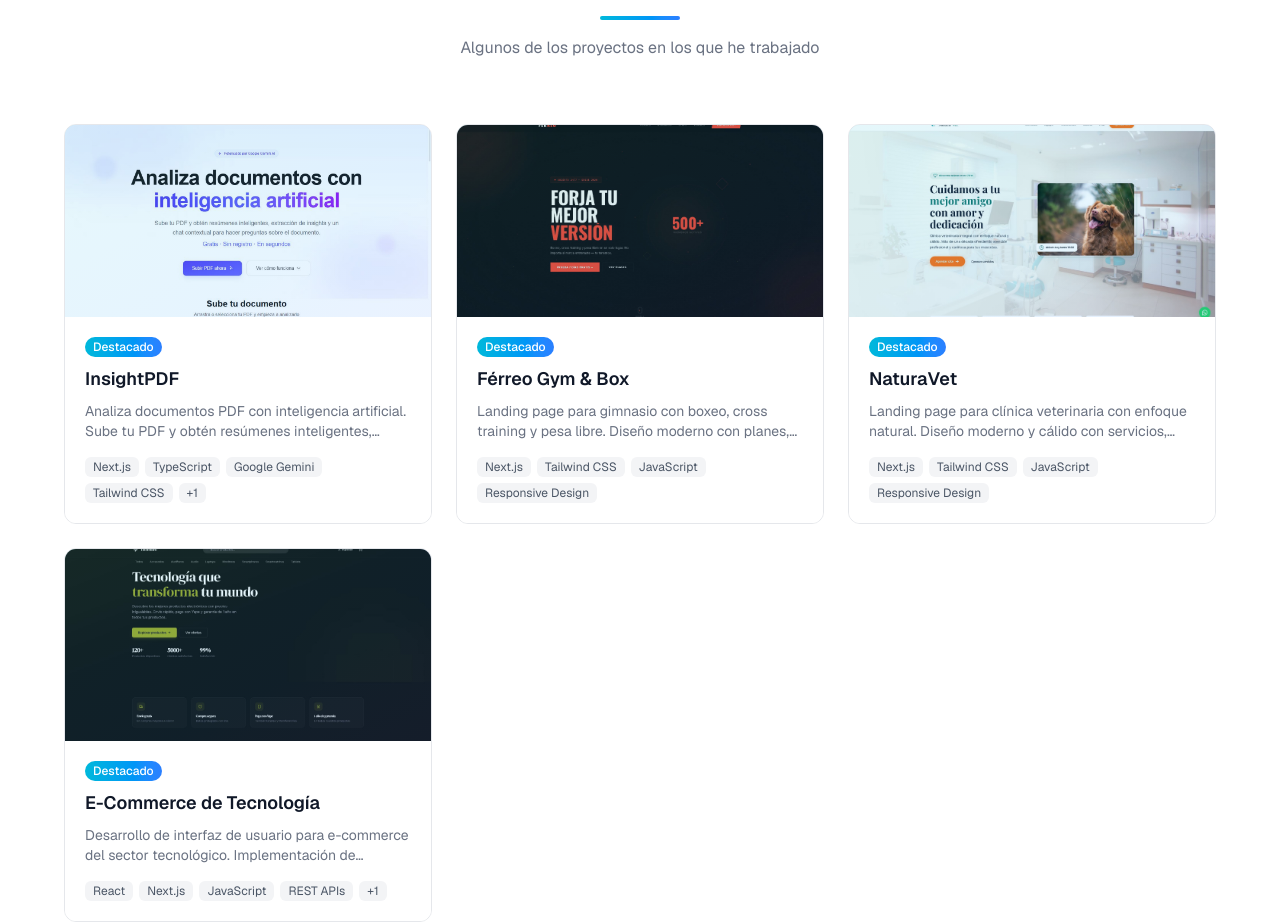
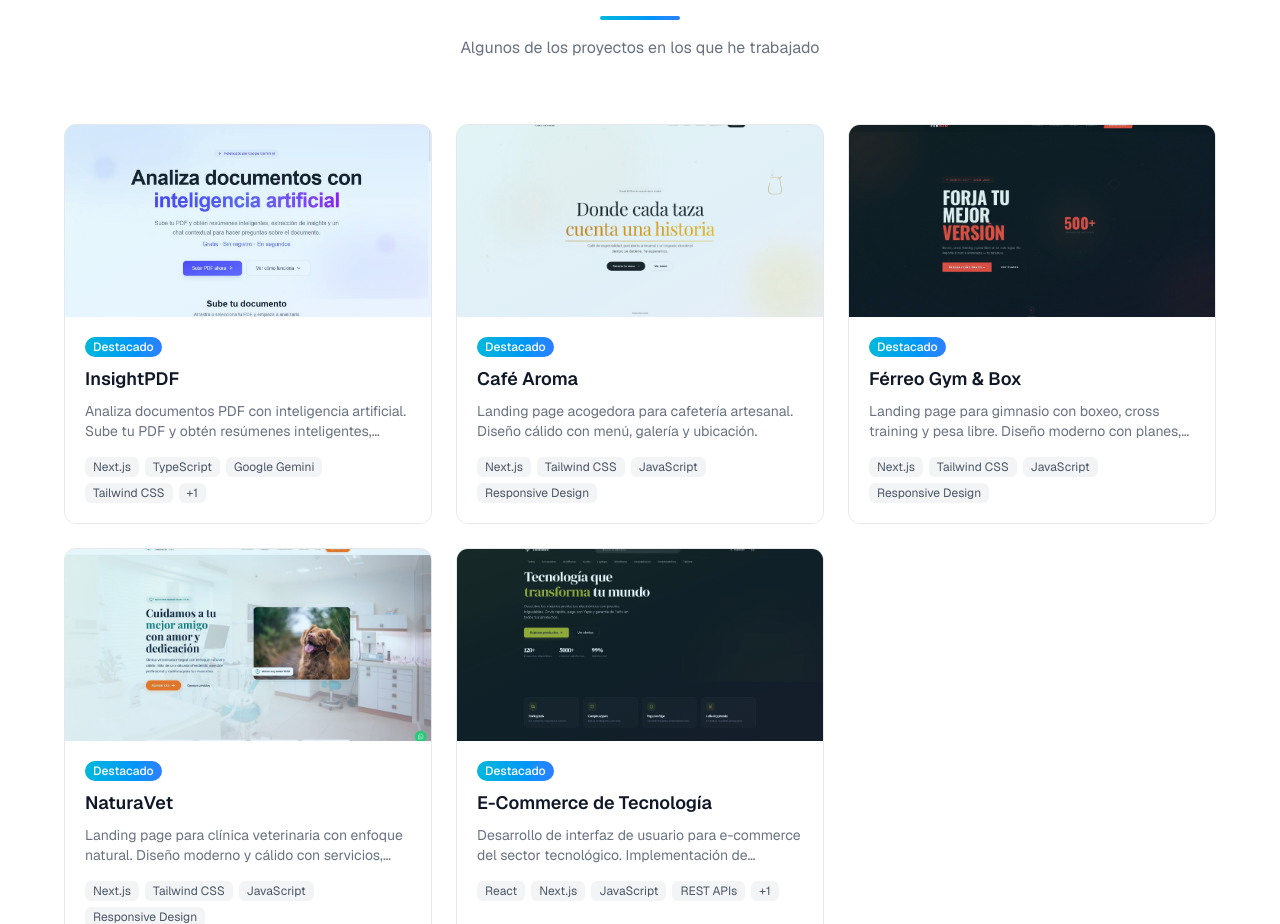
Before and after one commit to juancarlosmendozatasayco148-dotcom/portafolio, a Next.js app: page / in a window 1280 px wide. Shown: the part 2412-3336 px from the top of the page. Built offline with nearby package versions, Linux system fonts and the light colour scheme.

Commit message:
Agregar proyecto Cafe Aroma

```diff
--- a/src/data/projects.ts
+++ b/src/data/projects.ts
@@ -22,6 +22,18 @@ export const projects: Project[] = [
     tags: ["Next.js", "TypeScript", "Google Gemini", "Tailwind CSS", "Framer Motion"],
     githubUrl: "https://github.com/juancarlosmendozatasayco148-dotcom/insightpdf",
     liveUrl: "https://insightpdf-swart.vercel.app/",
+    featured: true,
+  },
+  {
+    id: "cafe",
+    title: "Café Aroma",
+    description:
+      "Landing page acogedora para cafetería artesanal. Diseño cálido con menú, galería y ubicación.",
+    longDescription:
+      "Sitio web para cafetería artesanal Café Aroma. Incluye menú digital con categorías, galería de imágenes del local, información de contacto y ubicación con mapa interactivo. Desarrollado con Next.js y Tailwind CSS con una estética cálida y minimalista.",
+    image: "/projects/cafe.jpg",
+    tags: ["Next.js", "Tailwind CSS", "JavaScript", "Responsive Design"],
+    liveUrl: "https://cafe-landing-liard.vercel.app/",
     featured: true,
   },
   {
```
Also changed, not shown: public/projects/cafe.jpg (added).
